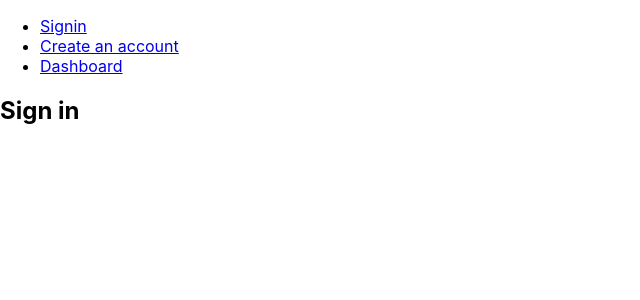
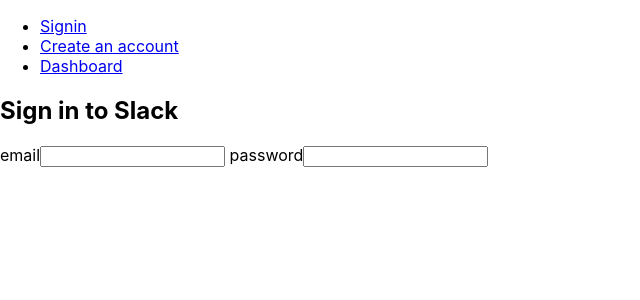
Before and after one commit to jcmcardama/slack-react, a React (Create React App) app: page /signin in a window 1280 px wide. Shown: the top 300 px of the page, without its empty margins (0-640 px from the left). Built offline with nearby package versions, Linux system fonts and the light colour scheme.

Commit message:
Create sign in component

```diff
--- a/src/App.js
+++ b/src/App.js
@@ -43,6 +43,20 @@ import {
 // Get all users owned channels
 // Recently DMs
 
+function Signin() {
+  return (
+    <div>
+      <h2>Sign in to Slack</h2>
+      <label>email
+        <input type="text" />
+      </label>
+      <label> password
+        <input type="password" />
+      </label>
+    </div>
+  )
+}
+
 function App() {
   return (
     <Router>
@@ -69,7 +83,7 @@ function App() {
           <h2>Dashboard</h2>
         </Route>
         <Route path="/signin">
-          <h2>Sign in</h2>
+          <Signin />
         </Route>
       </Switch>
     </Router>
```
